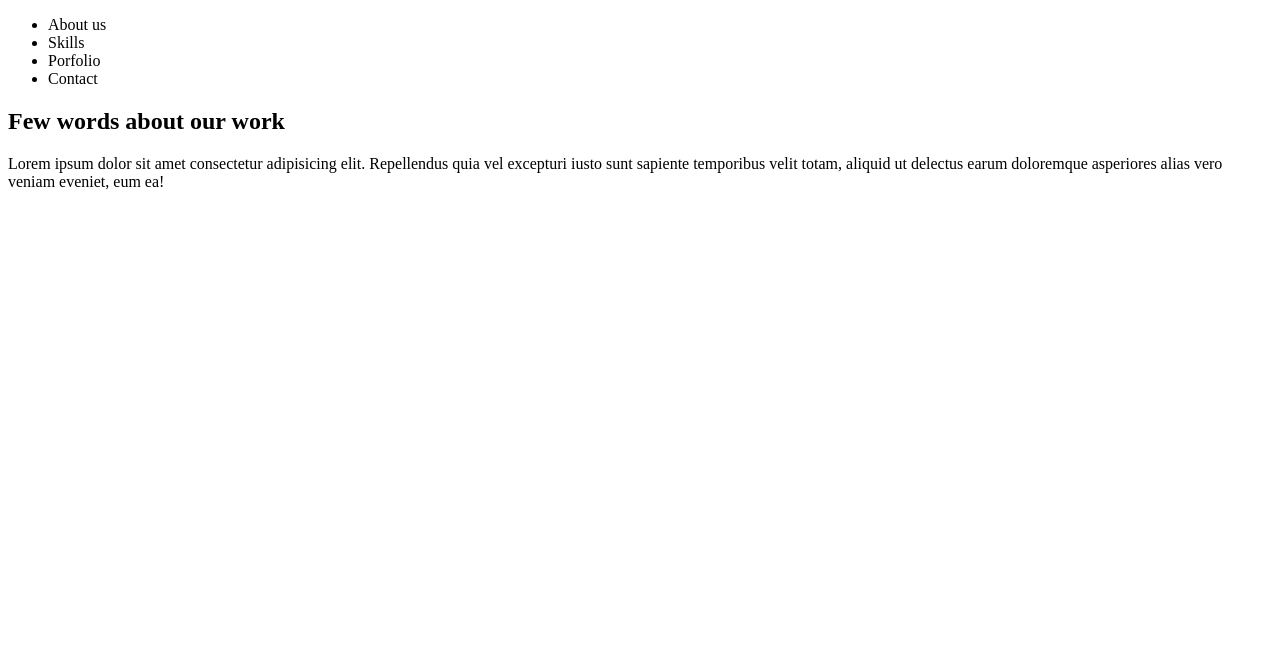
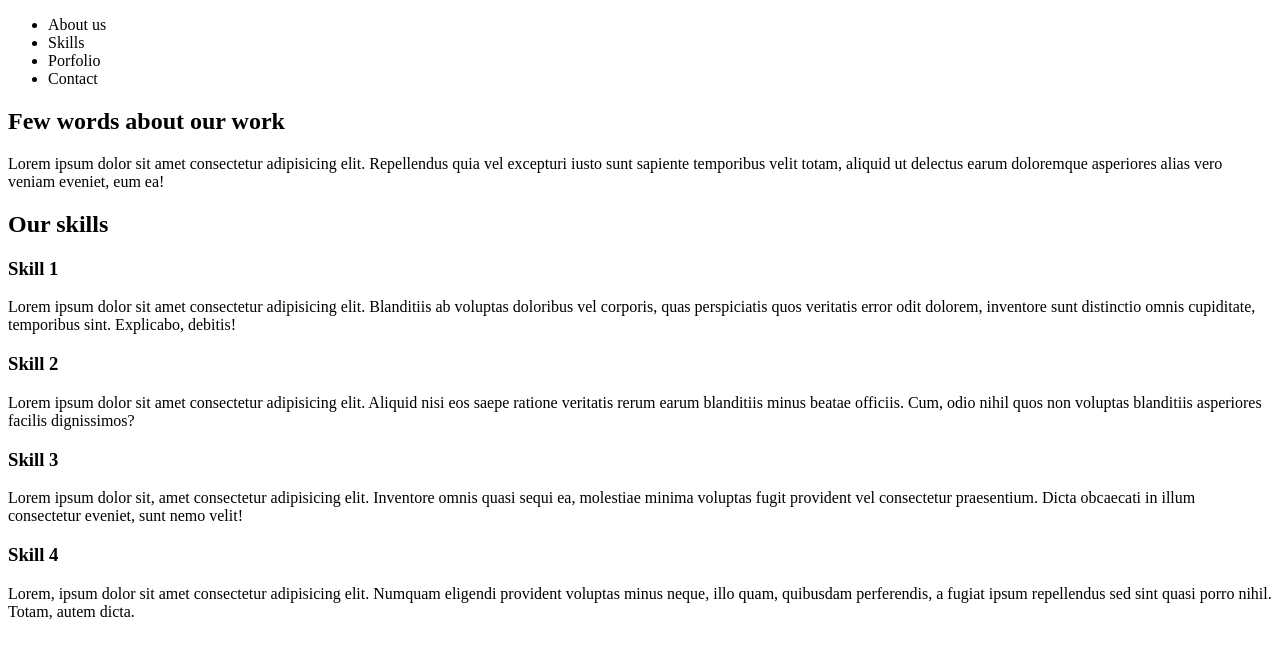
Before and after one commit to rhesyen/HTML-basics, a plain HTML site: page index.html in a window 1280 px wide. Drawn offline with Linux system fonts and the light colour scheme.

Commit message:
section-Skills

```diff
--- a/index.html
+++ b/index.html
@@ -18,10 +18,30 @@
 
     <section id="About us">
         <h2>Few words about our work</h2>
-        <p>Lorem ipsum dolor sit amet consectetur adipisicing elit. Repellendus quia vel excepturi iusto sunt sapiente temporibus velit totam,
-            aliquid ut delectus earum doloremque asperiores alias vero veniam eveniet, eum ea!</p>
+        <p>Lorem ipsum dolor sit amet consectetur adipisicing elit. Repellendus quia vel excepturi iusto sunt sapiente temporibus velit totam, aliquid ut delectus earum doloremque asperiores alias vero veniam eveniet, eum ea!</p>
     </section>
     <section id="Skills">
+        <h2>Our skills</h2>
+
+        <div class="skill">
+            <h3>Skill 1</h3>
+            <p>Lorem ipsum dolor sit amet consectetur adipisicing elit. Blanditiis ab voluptas doloribus vel corporis, quas perspiciatis quos veritatis error odit dolorem, inventore sunt distinctio omnis cupiditate, temporibus sint. Explicabo, debitis!</p>
+        </div>
+
+        <div class="skill">
+            <h3>Skill 2</h3>
+            <p>Lorem ipsum dolor sit amet consectetur adipisicing elit. Aliquid nisi eos saepe ratione veritatis rerum earum blanditiis minus beatae officiis. Cum, odio nihil quos non voluptas blanditiis asperiores facilis dignissimos?</p>
+        </div>
+
+        <div class="skill">
+            <h3>Skill 3</h3>
+            <p>Lorem ipsum dolor sit, amet consectetur adipisicing elit. Inventore omnis quasi sequi ea, molestiae minima voluptas fugit provident vel consectetur praesentium. Dicta obcaecati in illum consectetur eveniet, sunt nemo velit!</p>
+        </div>
+
+        <div class="skill">
+            <h3>Skill 4</h3>
+            <p>Lorem, ipsum dolor sit amet consectetur adipisicing elit. Numquam eligendi provident voluptas minus neque, illo quam, quibusdam perferendis, a fugiat ipsum repellendus sed sint quasi porro nihil. Totam, autem dicta.</p>
+        </div>
     </section>
     <section id="Porfolio">
     </section>
```
